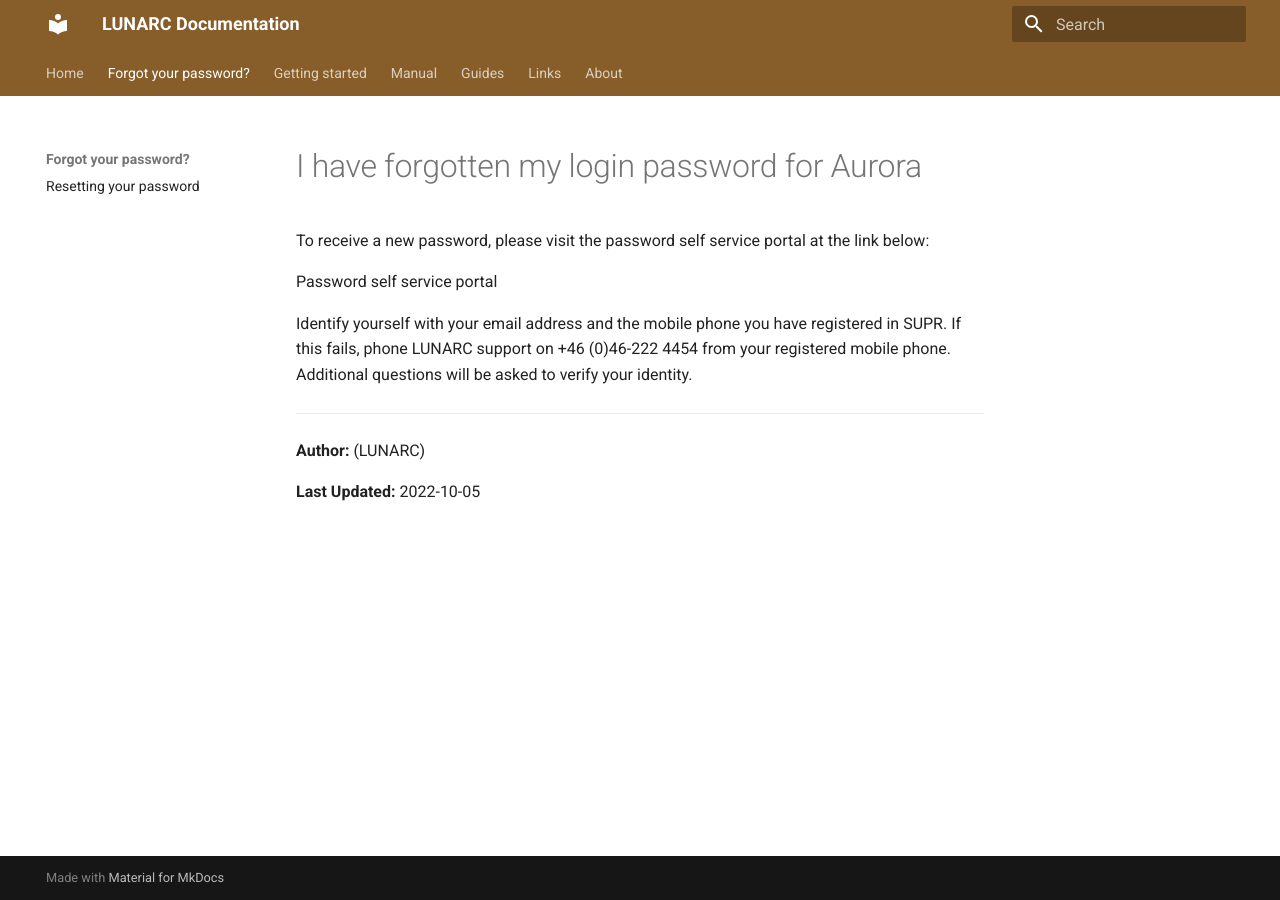
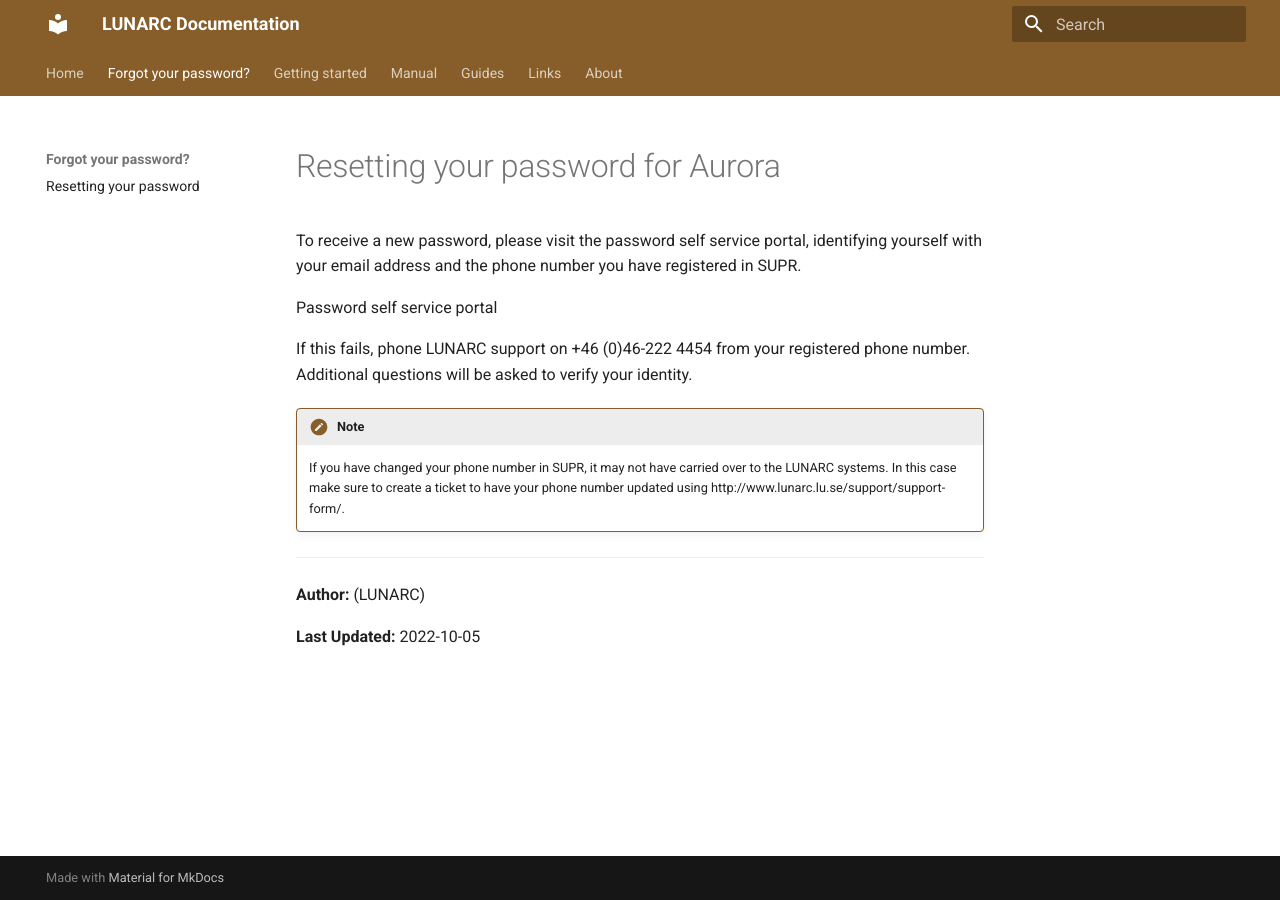
Before and after one commit to lunarc/lunarc_docs, an MkDocs documentation site: the page built from docs/intro/lost_password.md, in a window 1280 px wide. Built offline with MkDocs 1.6.1 and Material for MkDocs 9.7.7, drawn with Linux system fonts in a browser that asks for light colours; comment, search, counter and statistics services are not loaded.

Commit message:
password wording updated

```diff
--- a/docs/intro/lost_password.md
+++ b/docs/intro/lost_password.md
@@ -1,10 +1,13 @@
-# I have forgotten my login password for Aurora
+# Resetting your password for Aurora
 
-To receive a new password, please visit the password self service portal at the link below:
+To receive a new password, please visit the password self service portal, identifying yourself with your email address and the phone number you have registered in SUPR.
 
 [Password self service portal](https://phenix3.lunarc.lu.se/pss)
 
-Identify yourself with your email address and the mobile phone you have registered in SUPR. If this fails, phone LUNARC support on +46 (0)46-222 4454 from your registered mobile phone. Additional questions will be asked to verify your identity.
+If this fails, phone LUNARC support on +46 (0)46-222 4454 from your registered phone number. Additional questions will be asked to verify your identity.
+
+!!! note
+    If you have changed your phone number in SUPR, it may not have carried over to the LUNARC systems. In this case make sure to create a ticket to have your phone number updated using  <http://www.lunarc.lu.se/support/support-form/>.
 
 ---
 
```
Also changed, not shown: docs/getting_started/login_password.md (+2 -2 lines).
